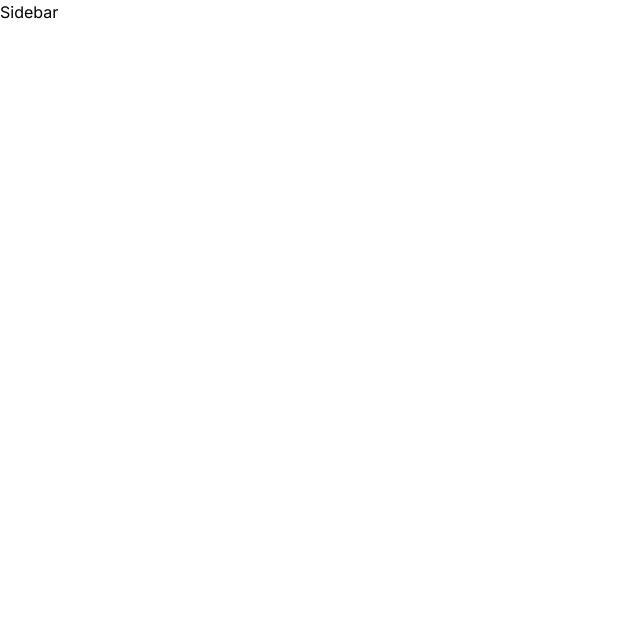
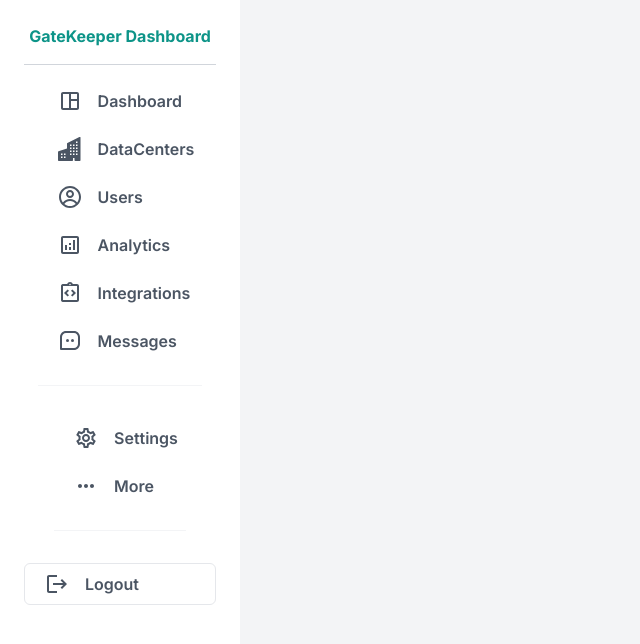
Before and after one commit to collinskrotich/sfc_access_management, a Next.js app: page / in a window 1280 px wide. Shown: the top 644 px of the page, without its empty margins (0-640 px from the left). Built offline with nearby package versions, Linux system fonts and the light colour scheme.

Commit message:
Completed the sidenavbar

```diff
--- a/app/globals.css
+++ b/app/globals.css
@@ -2,20 +2,9 @@
 @tailwind components;
 @tailwind utilities;
 
-:root {
-  --foreground-rgb: 0, 0, 0;
-  --background-start-rgb: 214, 219, 220;
-  --background-end-rgb: 255, 255, 255;
-}
-
-@media (prefers-color-scheme: dark) {
-  :root {
-    --foreground-rgb: 255, 255, 255;
-    --background-start-rgb: 0, 0, 0;
-    --background-end-rgb: 0, 0, 0;
+@layer base {
+  body{
+    @apply bg-gray-100
   }
-}
-
-body {
 
 }
--- a/app/layout.js
+++ b/app/layout.js
@@ -4,8 +4,8 @@ import { Inter } from 'next/font/google'
 const inter = Inter({ subsets: ['latin'] })
 
 export const metadata = {
-  title: 'Create Next App',
-  description: 'Generated by create next app',
+  title: 'GateKeeper',
+  description: 'Web app to monitor access to secure buldings',
 }
 
 export default function RootLayout({ children }) {
--- a/app/page.js
+++ b/app/page.js
@@ -1,10 +1,10 @@
-import { Sidebar } from '@/components/Sidebar'
-import Image from 'next/image'
+"use client";
+import { Sidebar } from '@/components/sideBar'
 
 export default function Home() {
   return (
     <div>
-      <Sidebar/>
+      <Sidebar />
     </div>
   )
 }
--- a/components/Sidebar.jsx
+++ b/components/Sidebar.jsx
@@ -1,7 +1,114 @@
+"use Client";
+import { Disclosure } from '@headlessui/react';
 import React from 'react'
+import {GiHamburgerMenu} from "react-icons/gi";
+
+// import icons from react-icons
+import {
+    MdOutlineSpaceDashboard,
+    MdOutlineAnalytics,
+    MdOutlineIntegrationInstructions,
+    MdOutlineMoreHoriz,
+    MdOutlineSettings,
+    MdOutlineLogout,
+    MdLogout
+} from "react-icons/md";
+
+import {BsFillBuildingsFill} from "react-icons/bs";
+import { CgProfile} from "react-icons/cg";
+import { FaRegComments} from "react-icons/fa";
+import { BiMessageSquareDots } from "react-icons/bi";
 
 export const Sidebar = () => {
   return (
-    <div>Sidebar</div>
+    <div>
+        <Disclosure as="nav">
+            <Disclosure.Button className="absolute top-4 right-4 inline-flex items-center peer justify-center rounded-md p-2 text-gray-900 hover:text-white focus:outline-none focus:ring-2 focus:ring-inset focus:rind-white group hover:bg-gray-900">
+                <GiHamburgerMenu
+                className="block md:hidden h-6 w-6"
+                aria-hidden="true"
+                />
+            </Disclosure.Button>
+            <div className='p-6 w-1/2 h-screen bg-white z-20 fixed top-0 left-96 lg:w-60 lg:left-0 peer-focus:left-0 peer:transition ease-out delay-150 duration-200'>
+                <div className='flex flex-col justify-start items-center'>
+                    <h1 className='text-base text-center cursor-pointer font-bold text-teal-600 border-b border-gray-300 pb-4 w-full'> GateKeeper Dashboard</h1>
+                    <div className='my-4 border-b border-gray-100 pb-4'>
+                        <div className='flex mb-2 justify-start items-center gap-4 pl-5 hover:bg-gray-900 p-2 rounded-md group cursor-pointer hover:shadow-lg m-auto'>
+                            <MdOutlineSpaceDashboard className='text-2xl text-gray-600 group-hover:text-white' />
+                            <h3 className='text-base text-gray-600 group-hover:text-white font-semibold'>
+                                Dashboard
+                            </h3>
+                        </div>
+
+                        <div className='flex mb-2 justify-start items-center gap-4 pl-5 hover:bg-gray-900 p-2 rounded-md group cursor-pointer hover:shadow-lg m-auto'>
+                            <BsFillBuildingsFill className='text-2xl text-gray-600 group-hover:text-white' />
+                            <h3 className='text-base text-gray-600 group-hover:text-white font-semibold'>
+                                DataCenters
+                            </h3>
+                        </div>
+
+                        <div className='flex mb-2 justify-start items-center gap-4 pl-5 hover:bg-gray-900 p-2 rounded-md group cursor-pointer hover:shadow-lg m-auto'>
+                            <CgProfile className='text-2xl text-gray-600 group-hover:text-white' />
+                            <h3 className='text-base text-gray-600 group-hover:text-white font-semibold'>
+                                Users
+                                </h3>
+                        </div>
+
+                        <div className='flex mb-2 justify-start items-center gap-4 pl-5 hover:bg-gray-900 p-2 rounded-md group cursor-pointer hover:shadow-lg m-auto'>
+                            <MdOutlineAnalytics className='text-2xl text-gray-600 group-hover:text-white' />
+                            <h3 className='text-base text-gray-600 group-hover:text-white font-semibold'>
+                                Analytics</h3>
+                        </div>
+
+                        <div className='flex mb-2 justify-start items-center gap-4 pl-5 hover:bg-gray-900 p-2 rounded-md group cursor-pointer hover:shadow-lg m-auto'>
+                            <MdOutlineIntegrationInstructions className='text-2xl text-gray-600 group-hover:text-white' />
+                            <h3 className='text-base text-gray-600 group-hover:text-white font-semibold'>
+                                Integrations</h3>
+                        </div>
+
+                        <div className='flex mb-2 justify-start items-center gap-4 pl-5 hover:bg-gray-900 p-2 rounded-md group cursor-pointer hover:shadow-lg m-auto'>
+                            <BiMessageSquareDots className='text-2xl text-gray-600 group-hover:text-white' />
+                            <h3 className='text-base text-gray-600 group-hover:text-white font-semibold'>
+                                Messages</h3>
+                        </div>
+                        </div>
+
+                        {/* Settings and more */}
+
+                        <div className='my-4 border-b border-gray-100 pb-4 max-w-full'>
+                            <div className='flex mb-2 justify-start items-center gap-4 pl-5 hover:bg-gray-900 p-2 rounded-md group cursor-pointer hover:shadow-lg m-auto'>
+                                <MdOutlineSettings className='text-2xl text-gray-600 group-hover:text-white' />
+                                <h3 className='text-base text-gray-600 group-hover:text-white font-semibold'>
+                                    Settings
+                                </h3>
+                            </div>
+
+                            <div className='flex mb-2 justify-start items-center gap-4 pl-5 hover:bg-gray-900 p-2 rounded-md group cursor-pointer hover:shadow-lg m-auto'>
+                                <MdOutlineMoreHoriz className='text-2xl text-gray-600 group-hover:text-white' />
+                                <h3 className='text-base text-gray-600 group-hover:text-white font-semibold'>
+                                    More
+                                </h3>
+                            </div>
+
+                        </div>
+
+                        {/* Logout section */}
+
+                        <div className='my-4 w-full'>
+                        <div className='flex mb-2 justify-start items-center gap-4 px-5 border border-gray-200 hover:bg-red-500 p-2 rounded-md group cursor-pointer hover:shadow-lg m-auto'>
+                                <MdLogout className='text-2xl text-gray-600 group-hover:text-white' />
+                                <h3 className='text-base text-gray-600 group-hover:text-white font-semibold'>
+                                    Logout
+                                </h3>
+                            </div>
+
+
+                        </div>
+
+
+                </div>
+            </div>
+        </Disclosure>
+    </div>
   )
 }
--- a/package.json
+++ b/package.json
@@ -9,6 +9,7 @@
     "lint": "next lint"
   },
   "dependencies": {
+    "@headlessui/react": "^1.7.16",
     "autoprefixer": "10.4.14",
     "eslint": "8.46.0",
     "eslint-config-next": "13.4.13",
@@ -16,6 +17,7 @@
     "postcss": "8.4.27",
     "react": "18.2.0",
     "react-dom": "18.2.0",
+    "react-icons": "^4.10.1",
     "tailwindcss": "3.3.3"
   }
 }
```
Also changed, not shown: 1 other file (tests, documents, lock files or other folders).
